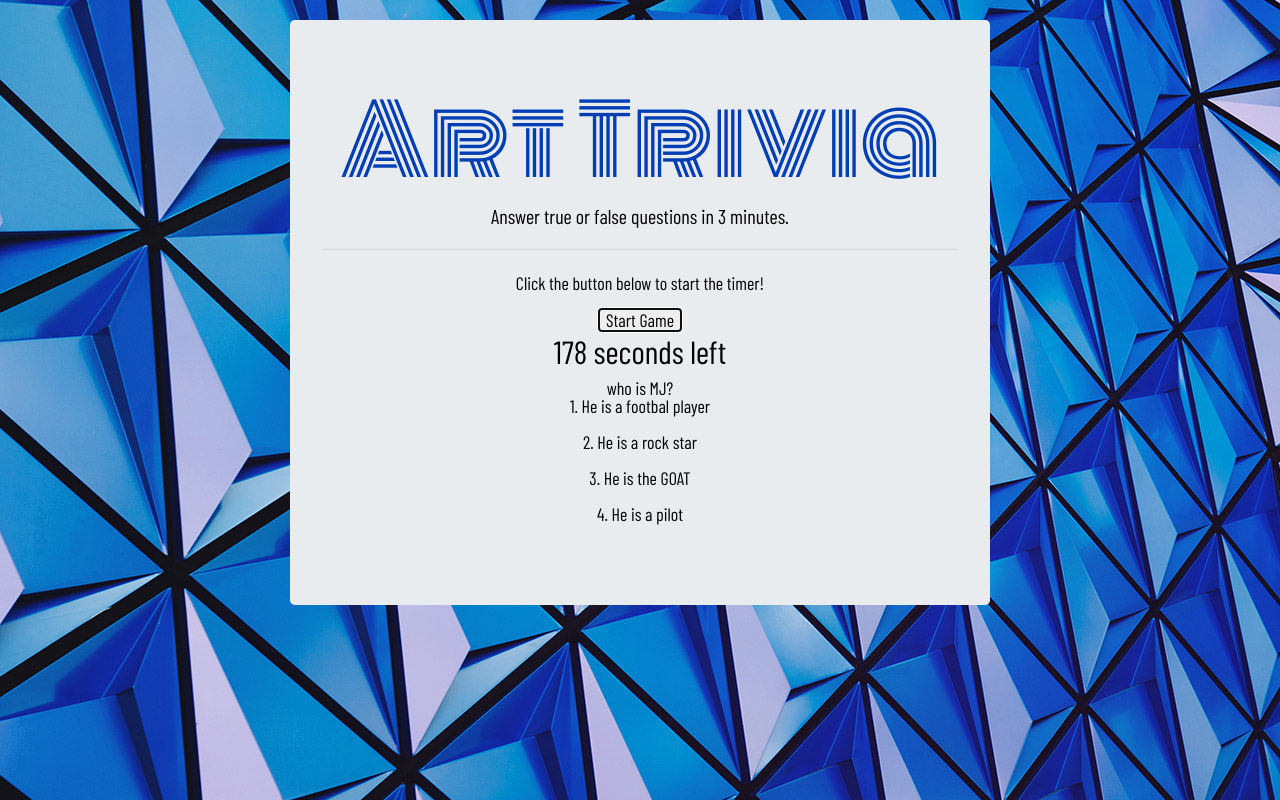
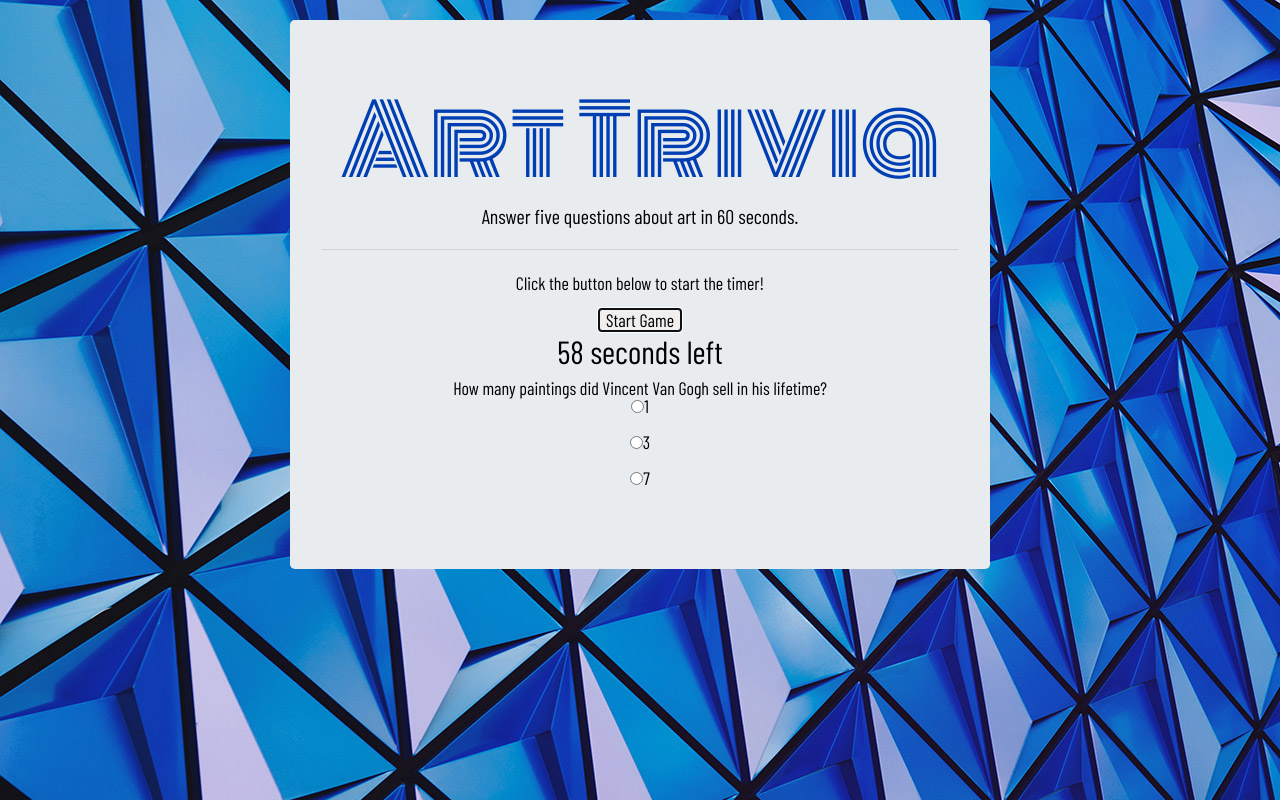
Before and after one commit to violetxchang/TriviaGame, a plain HTML site: page index.html in a window 1280 px wide. Both pictures are taken after a click on the button "Start Game". Drawn offline with nearby package versions, Linux system fonts and the light colour scheme.

Commit message:
getting somewhere...

```diff
--- a/assets/javascript/app.js
+++ b/assets/javascript/app.js
@@ -1,35 +1,10 @@
-var questionAnswers=[
-    {
-    question: "who is MJ?",
-    answers: ["1. He is a footbal player", "2. He is a rock star", "3. He is the GOAT", "4. He is a pilot"],
-    rightAnswer: "He is the GOAT",
-    animate:   "https://media3.giphy.com/media/pYvP6Bf0Uhtm0/200w.webp?cid=790b76115ce7298e785a396d7364905b&rid=200w.webp"
-  },
-  {
-    question: "who won the world series in 2016?",
-    answers: ["1. Blackhawks", "2. Cubs", "3. Bears", "4. White Soxs"],
-    rightAnswer: "Cubs",
-    animate:   "https://giphy.com/gifs/mlb-dance-cubs-vol-7HsmAvlq6lDlm"
-  }
 
-  ]
+      var correctAnswers=0;
+      var inCorrectAnswers=0;
+      var unAnswers=0;
+      var index=0;
 
 
-  var correctAnswers=0;
-  var inCorrectAnswers=0;
-  var unAnswers=0;
-  var index=0;
-
-
-
-function showTrivia(){
-  $("#showQuestion").html(questionAnswers[index].question);
-  for(var i=0; i< questionAnswers[index].answers.length;i++){
-    $("#showPossibleAnswers").append(questionAnswers[index].answers[i]+"<br><br>")
-  }
-
-}
-showTrivia();
 
 //  When the start button gets clicked, run the start function.
 //make start button go away
@@ -38,11 +13,50 @@ showTrivia();
 $("#startClock").on("click", function run() {
     console.log("you clicked me");
 
-    // $("#countdownTimer").remove();
+    //list of variables
+    var questionAnswers=[
+        {
+        question: "How many paintings did Vincent Van Gogh sell in his lifetime?",
+        answers: ["1", "3", "7"],
+        rightAnswer: "1",
+        animate:   "https://media3.giphy.com/media/pYvP6Bf0Uhtm0/200w.webp?cid=790b76115ce7298e785a396d7364905b&rid=200w.webp"
+      },
+      {
+        question: "Which architect was responsible for the glass pyramid at the Louvre?",
+        answers: ["François Mansart", "Henri Labrouste", "Leoh M. Pei"],
+        rightAnswer: "Leoh M. Pei",
+        animate:   "https://giphy.com/gifs/mlb-dance-cubs-vol-7HsmAvlq6lDlm"
+      },
+      {
+        question: "Pop Art originated in which city?",
+        answers: ["Amsterdam", "New York", "London"],
+        rightAnswer: "London",
+        animate:   "https://media3.giphy.com/media/pYvP6Bf0Uhtm0/200w.webp?cid=790b76115ce7298e785a396d7364905b&rid=200w.webp"
+      },
+      {
+        question: "Leonardo da Vinci invented which of these items?",
+        answers: ["Wine Cork", "High Heels", "Kites"],
+        rightAnswer: "High Heels",
+        animate:   "https://media3.giphy.com/media/pYvP6Bf0Uhtm0/200w.webp?cid=790b76115ce7298e785a396d7364905b&rid=200w.webp"
+      },
+      {
+        question: 'Who once declared "Art is anything you can get away with"?',
+        answers: ["Andy Warhol", "Jean Michel Basquiat", "Claude Monet"],
+        rightAnswer: "1",
+        animate:   "https://media3.giphy.com/media/pYvP6Bf0Uhtm0/200w.webp?cid=790b76115ce7298e785a396d7364905b&rid=200w.webp"
+      }
 
-    var number = 180;
+      ]
+
+      //list variables
+    var number = 60;
     var intervalId;
+
+
+    //press start, start timer for 60 seconds
+    //when 60 seconds is up, stop timer, alert "Time's up!" hide trivia game, show results
     function run() {
+
         clearInterval(intervalId);
         intervalId = setInterval(decrement, 1000);
         function decrement() {
@@ -56,6 +70,17 @@ $("#startClock").on("click", function run() {
                 clearInterval(intervalId);
             }
         }
+
+        //loop through each trivia question, make each answer into a radio button
+        //if user input and answer are equal, user gets a point.
+        function showTrivia(){
+            $("#showQuestion").html(questionAnswers[index].question);
+            for(var i=0; i< questionAnswers[index].answers.length;i++){
+              $("#showPossibleAnswers").append("<input class='response' type='radio' name=" + i + " value=" + i + ">" + questionAnswers[index].answers[i] +"<br><br>")
+}
+
+          }
+          showTrivia();
     }
     run();
 })
--- a/index.html
+++ b/index.html
@@ -15,7 +15,7 @@
         <div class="bigContainer">
                 <div class="jumbotron">
                         <h1 class="display-1">Art Trivia</h1>
-                        <p class="lead">Answer  true or false questions in 3 minutes.</p>
+                        <p class="lead">Answer five questions about art in 60 seconds.</p>
                         <hr class="my-4">
                         <p>Click the button below to start the timer!</p>
                         <div id="startButton"><button id="startClock">Start Game</button></div>
```
